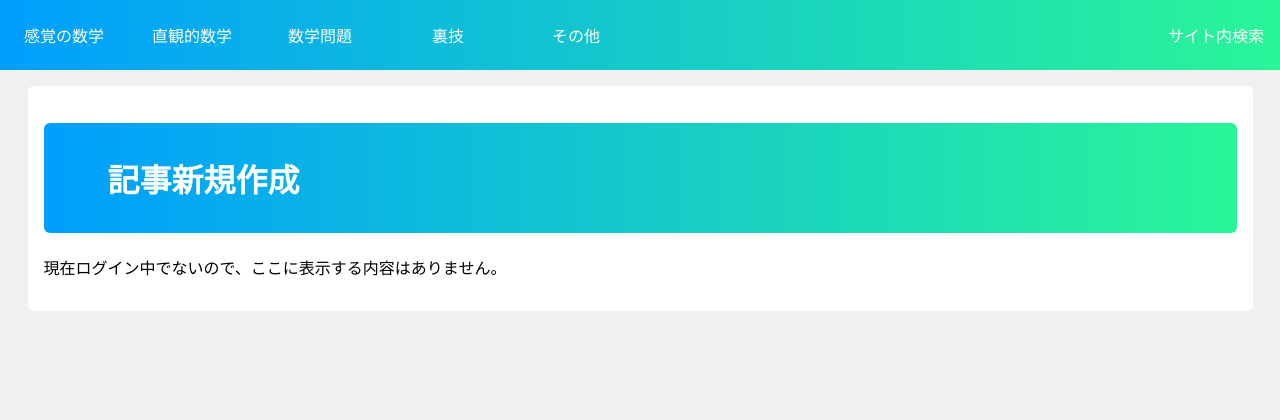
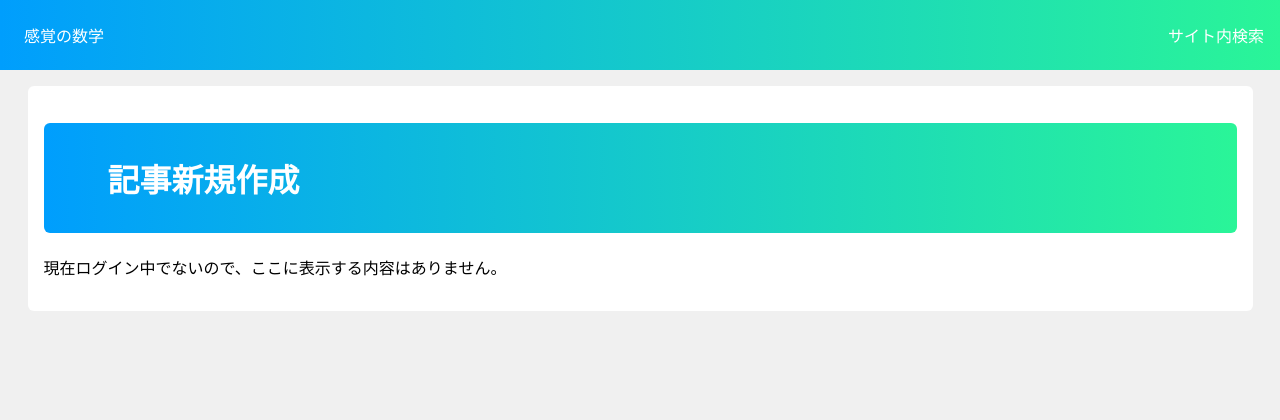
Before and after one commit to kanyamo/mysite_math, a Django app: page /create/ in a window 1280 px wide. Shown: the top 420 px of the page. Run offline with Django 4.2, Linux system fonts and the light colour scheme.

Commit message:
パンくずリストno

```diff
--- a/core/context_processors.py
+++ b/core/context_processors.py
@@ -1,9 +1,10 @@
 from django.http import HttpRequest
-from .models import Article
+from .models import Article, Category
 import os
 
 def base_template_context_processor(request: HttpRequest):
     return {
+        'big_categories': Category.objects.filter(upper__inner_name='home'),
         'popular_articles': Article.objects.all().order_by('view_count').reverse()[:3],  # 人気記事上位3件を取得
         'new_articles': Article.objects.all().order_by('pub_date').reverse()[:3],  # 最新記事3件を取得
         'base_url': os.getenv('BASE_URL')  # ローカルでは127.0.0.1:8000, デプロイ環境ではhttps://math.kanyamo.com
--- a/core/templates/core/article_detail.html
+++ b/core/templates/core/article_detail.html
@@ -6,11 +6,11 @@
 <link rel="stylesheet" href="{% static 'core/css/article_detail.css' %}">
 {% endblock %}
 {% block column2-1 %}
-    <div class="breadcrumb_list">
+    <div class="breadcrumb-list">
         {% for category in category_list %}
-        {{ category.name }} >
+        <a class="crumb-list-item" href="{% url 'core:category' category.inner_name %}">{{ category.name }}</a> >
         {% endfor %}
-        {{ article.title }}
+        <a class="crumb-list-item" href="#">{{ article.title }}</a>
     </div>
     <h1 class="title">{{article.title}}</h1>
     <div class="article-info">
--- a/core/templates/core/base/base.html
+++ b/core/templates/core/base/base.html
@@ -18,26 +18,6 @@
                 <li class="navbar-list-item">
                     <a class="navbar-nav" href="{% url 'core:index' %}">
                         <div class="navbar-nav-title">感覚の数学</div>
-                    </a>
-                </li>
-                <li class="navbar-list-item">
-                    <a class="navbar-nav" href="{% url 'core:index' %}">
-                        <div class="navbar-nav-title">直観的数学</div>
-                    </a>
-                </li>
-                <li class="navbar-list-item">
-                    <a class="navbar-nav" href="{% url 'core:index' %}">
-                        <div class="navbar-nav-title">数学問題</div>
-                    </a>
-                </li>
-                <li class="navbar-list-item">
-                    <a class="navbar-nav" href="{% url 'core:index' %}">
-                        <div class="navbar-nav-title">裏技</div>
-                    </a>
-                </li>
-                <li class="navbar-list-item">
-                    <a class="navbar-nav" href="{% url 'core:index' %}">
-                        <div class="navbar-nav-title">その他</div>
                     </a>
                 </li>
                 <li class="navbar-list-item navbar-list-item__right">
```
